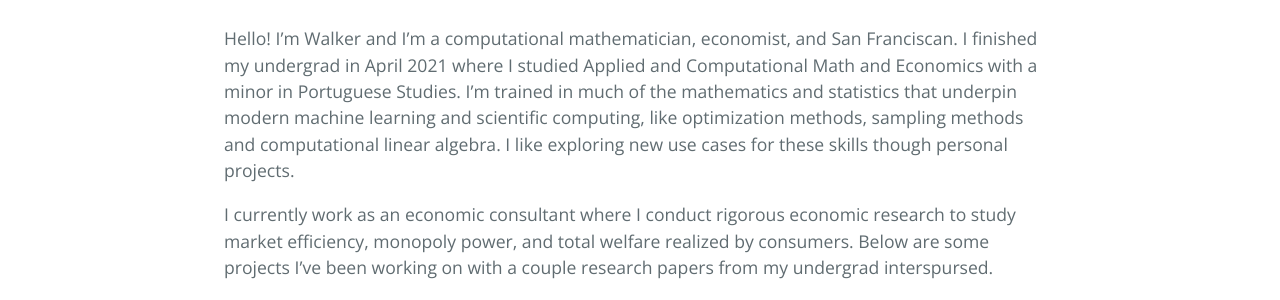
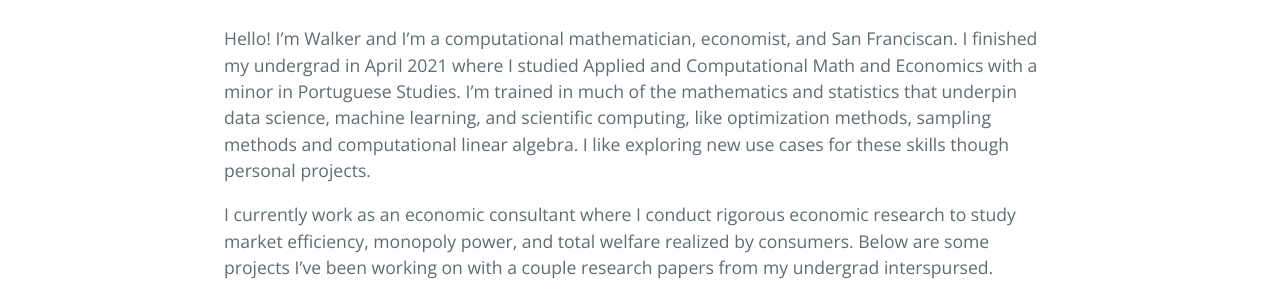
Before and after one commit to walkerhughes/portfolio, a Jekyll site: the page built from index.md, in a window 1280 px wide. Shown: the part 224-524 px from the top of the page. Built offline with Jekyll 4.4.1, drawn with Linux system fonts in a browser that asks for light colours; our own code applies the rules of GitHub Pages for plain Markdown files.

Commit message:
Update index.md

```diff
--- a/index.md
+++ b/index.md
@@ -4,7 +4,7 @@ layout: default
 
 ## About Me
 
-Hello! I'm Walker and I'm a computational mathematician, economist, and San Franciscan. I finished my undergrad in April 2021 where I studied Applied and Computational Math and Economics with a minor in Portuguese Studies. I'm trained in much of the mathematics and statistics that underpin modern machine learning and scientific computing, like optimization methods, sampling methods and computational linear algebra. I like exploring new use cases for these skills though personal projects.
+Hello! I'm Walker and I'm a computational mathematician, economist, and San Franciscan. I finished my undergrad in April 2021 where I studied Applied and Computational Math and Economics with a minor in Portuguese Studies. I'm trained in much of the mathematics and statistics that underpin data science, machine learning, and scientific computing, like optimization methods, sampling methods and computational linear algebra. I like exploring new use cases for these skills though personal projects.
 
 I currently work as an economic consultant where I conduct rigorous economic research to study market efficiency, monopoly power, and total welfare realized by consumers. Below are some projects I've been working on with a couple research papers from my undergrad interspursed.
 
@@ -26,7 +26,6 @@ Take a look at some of my projects below!
 
 > [Page Rank Algorithm for March Madness](./page_rank.html)
 
-
 ### Applied Math & Optimization
 
 > [Chaotic Systems and the Lorenz Equations](./lorenz_equations.html)
```
